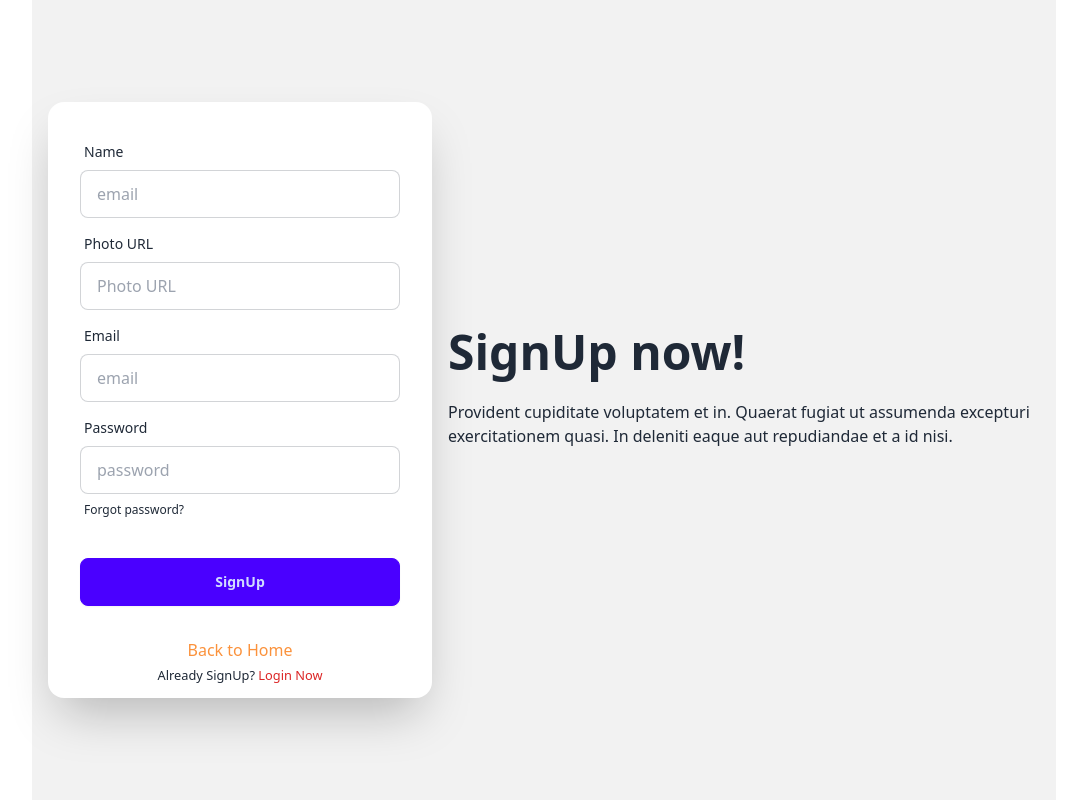
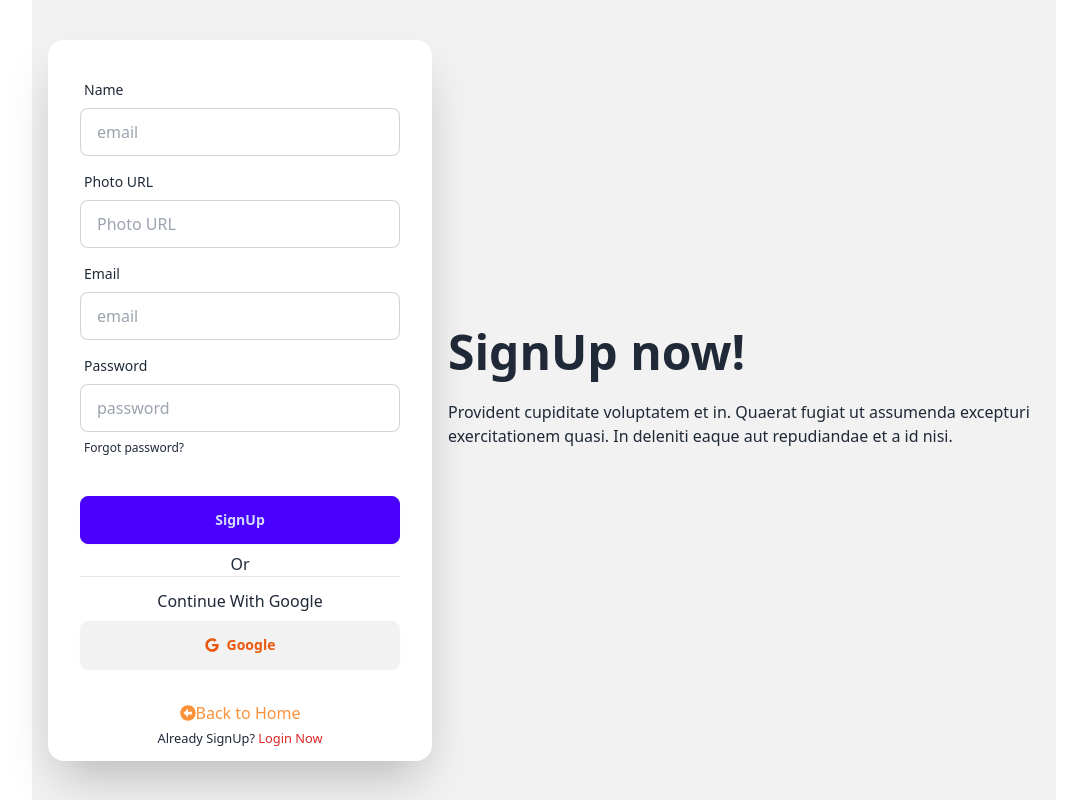
Before and after one commit to Bikram1Biswas2/bistro-boss-restaurant-client, a React (Vite) app: page /signUp in a window 1280 px wide. Shown: the whole page, without its empty margins (96-1183 px from the left). Built offline with nearby package versions, Linux system fonts and the light colour scheme; no server answers.

Commit message:
save user if he doesn't exist in database

```diff
--- /dev/null
+++ b/src/Components/SocialLogin/SocialLogin.jsx
@@ -0,0 +1,37 @@
+import { FaGoogle } from "react-icons/fa";
+import useAuth from "../../hooks/useAuth";
+import useAxiosPublic from "../../hooks/useAxiosPublic";
+import { useNavigate } from "react-router-dom";
+
+
+const SocialLogin = () => {
+    const {googleSignIn} = useAuth()
+    const axiosPublic = useAxiosPublic()
+    const navigate = useNavigate()
+
+    const handleGoogleSignIn = () => {
+        googleSignIn()
+          .then(result => {
+            console.log(result.user);
+            const userInfo = {
+                email: result.user?.email,
+                name: result.user?.displayName,
+            }
+            axiosPublic.post('/users', userInfo)
+            .then(res => {
+                console.log(res.data);
+                navigate('/')
+            })
+          })
+    }
+
+
+    return (
+        <button onClick={handleGoogleSignIn} className="btn text-orange-600">
+      <FaGoogle></FaGoogle>
+        Google
+      </button>
+    );
+};
+
+export default SocialLogin;
--- a/src/Layout/Dashboard/Dashboard.jsx
+++ b/src/Layout/Dashboard/Dashboard.jsx
@@ -1,10 +1,15 @@
-import { FaBookDead, FaCalendar, FaHome, FaSearch, FaShoppingCart, FaStreetView } from "react-icons/fa";
+import { FaBookDead, FaCalendar, FaEnvelope, FaHome, FaSearch, FaShoppingCart, FaStreetView, FaVoicemail } from "react-icons/fa";
 import { NavLink, Outlet } from "react-router-dom";
 import useCarts from "../../hooks/useCarts";
 
 
 const Dashboard = () => {
     const[cart] = useCarts()
+
+    //TODO: get is Admin value from the database
+    const isAdmin = true;
+
+
     return (
        <div className="flex">
         {/* dashboard side bar */}
@@ -35,6 +40,7 @@ const Dashboard = () => {
                         <FaBookDead></FaBookDead>
                         My Bookings</NavLink>
                     </li>
+                    {/* Shared */}
                     <div className="divider"></div>
                     <li>
                     <NavLink to='/'>
@@ -45,6 +51,11 @@ const Dashboard = () => {
                     <NavLink to='/order/salad'>
                         <FaSearch></FaSearch>
                         Menu</NavLink>
+                    </li>
+                    <li>
+                    <NavLink to='/order/contact'>
+                        <FaEnvelope></FaEnvelope>
+                        Contact</NavLink>
                     </li>
             </ul>
 
--- /dev/null
+++ b/src/Pages/ErrorElement/ErrorElement.jsx
@@ -0,0 +1,11 @@
+
+
+const ErrorElement = () => {
+    return (
+        <div>
+            <h2>Page Not Found</h2>
+        </div>
+    );
+};
+
+export default ErrorElement;
--- a/src/Pages/Login/Login.jsx
+++ b/src/Pages/Login/Login.jsx
@@ -4,6 +4,8 @@ import { AuthContext } from '../../Providers/AuthProvider';
 import { Link, useLocation, useNavigate } from 'react-router-dom';
 import { Helmet } from 'react-helmet-async';
 import Swal from 'sweetalert2';
+import SocialLogin from '../../Components/SocialLogin/SocialLogin';
+import { FaArrowAltCircleLeft } from 'react-icons/fa';
 
 const Login = () => {
 
@@ -96,11 +98,19 @@ const Login = () => {
                                 placeholder="Enter the Above captcha" className="input input-bordered" required />
 
                         </div>
+
                         <div className="text-center">
                             <input disabled={disabled} className="btn btn-primary" type="submit" value="Login" />
                         </div>
+                       <div className='text-center'>
+                       <p>Or</p>
+                       <hr />
+                        <p className='mt-3'>Continue With Google</p>
+                       </div>
+                        <SocialLogin ></SocialLogin>
                     </form>
                     <p className='text-center pb-3'><small>New Here? <Link className='text-red-600' to='/signUp'>Create an Account</Link></small></p>
+                    <Link className="text-orange-400  items-center flex justify-center p-4" to='/'><FaArrowAltCircleLeft></FaArrowAltCircleLeft> Back to Home</Link>
                 </div>
             </div>
         </div>
--- a/src/Pages/SignUp/SignUp.jsx
+++ b/src/Pages/SignUp/SignUp.jsx
@@ -5,6 +5,8 @@ import { useContext } from "react";
 import { AuthContext } from "../../Providers/AuthProvider";
 import Swal from "sweetalert2";
 import useAxiosPublic from "../../hooks/useAxiosPublic";
+import SocialLogin from "../../Components/SocialLogin/SocialLogin";
+import { FaArrowAltCircleLeft } from "react-icons/fa";
 
 
 const SignUp = () => {
@@ -108,8 +110,14 @@ const navigate = useNavigate()
 
                 <input className="btn btn-primary" type="submit" value="SignUp" />
               </div>
+              <div className='text-center'>
+                       <p>Or</p>
+                       <hr />
+                        <p className='mt-3'>Continue With Google</p>
+                       </div>
+                        <SocialLogin ></SocialLogin>
             </form>
-            <Link className="text-center text-orange-400" to='/'>Back to Home</Link>
+            <Link className="text-orange-400  items-center flex justify-center" to='/'><FaArrowAltCircleLeft></FaArrowAltCircleLeft> Back to Home</Link>
             <p className='text-center pb-3'><small> Already SignUp?<Link className='text-red-600' to='/login'> Login Now</Link></small></p>
           </div>
         </div>
--- a/src/Providers/AuthProvider.jsx
+++ b/src/Providers/AuthProvider.jsx
@@ -1,5 +1,5 @@
 import { createContext, useEffect, useState } from "react";
-import { createUserWithEmailAndPassword, getAuth, onAuthStateChanged, signInWithEmailAndPassword, signOut, updateProfile } from "firebase/auth";
+import { GoogleAuthProvider, createUserWithEmailAndPassword, getAuth, onAuthStateChanged, signInWithEmailAndPassword, signInWithPopup, signOut, updateProfile } from "firebase/auth";
 import app from '../firebase/firebase.config'
 
 
@@ -10,6 +10,7 @@ const auth = getAuth(app);
 const AuthProvider = ({children}) => {
     const[user, setUser] = useState(null)
     const [loading, setLoading]= useState(true)
+    const googleProvider = new GoogleAuthProvider()
 
     const createUser = (email, password) => {
         setLoading(true);
@@ -19,6 +20,11 @@ const AuthProvider = ({children}) => {
     const signIn = (email,password) => {
         setLoading(true)
         return signInWithEmailAndPassword(auth,email,password)
+    }
+
+    const googleSignIn = () => {
+        setLoading(true)
+        return signInWithPopup(auth, googleProvider)
     }
 
     const logOut = () => {
@@ -50,6 +56,7 @@ const AuthProvider = ({children}) => {
          loading,
          createUser,
          signIn,
+         googleSignIn,
          logOut,
          updateUserProfile
     }
--- a/src/Routes/Routes.jsx
+++ b/src/Routes/Routes.jsx
@@ -10,12 +10,14 @@ import SignUp from "../Pages/SignUp/SignUp";
 import Dashboard from "../Layout/Dashboard/Dashboard";
 import Cart from "../Pages/Dashboard/Cart/Cart";
 import PrivateRoute from "./PrivateRoute";
+import ErrorElement from "../Pages/ErrorElement/ErrorElement";
 
 
   export const router = createBrowserRouter([
     {
       path: "/",
       element: <Main></Main>,
+      errorElement: <ErrorElement></ErrorElement>,
       children : [
         {
             path: '/',
```
